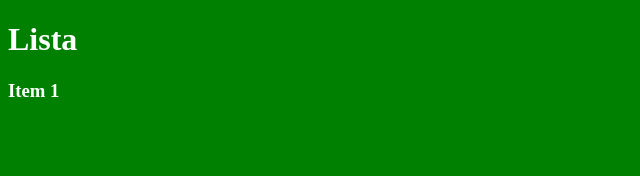
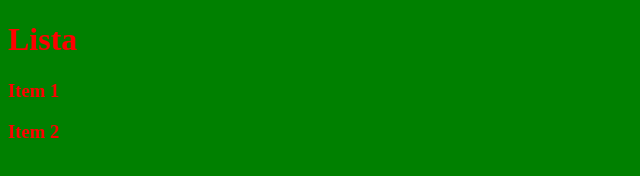
Before and after one commit to vitorjkim/aula2, a plain HTML site: page index.html in a window 1280 px wide. Shown: the whole page, without its empty margins (0-640 px from the left). Drawn offline with Linux system fonts and the light colour scheme.

Commit message:
editando, adicionando Item 2 a lista e mudando a cor da fonte

```diff
--- a/estilo.css
+++ b/estilo.css
@@ -1,4 +1,4 @@
 body {
     background-color: green;
-    color: white;
+    color: red;
 }
--- a/index.html
+++ b/index.html
@@ -9,5 +9,6 @@
 <body>
     <h1>Lista</h1>
     <h3>Item 1</h3>
+    <h3>Item 2</h3>
 </body>
 </html>
```
